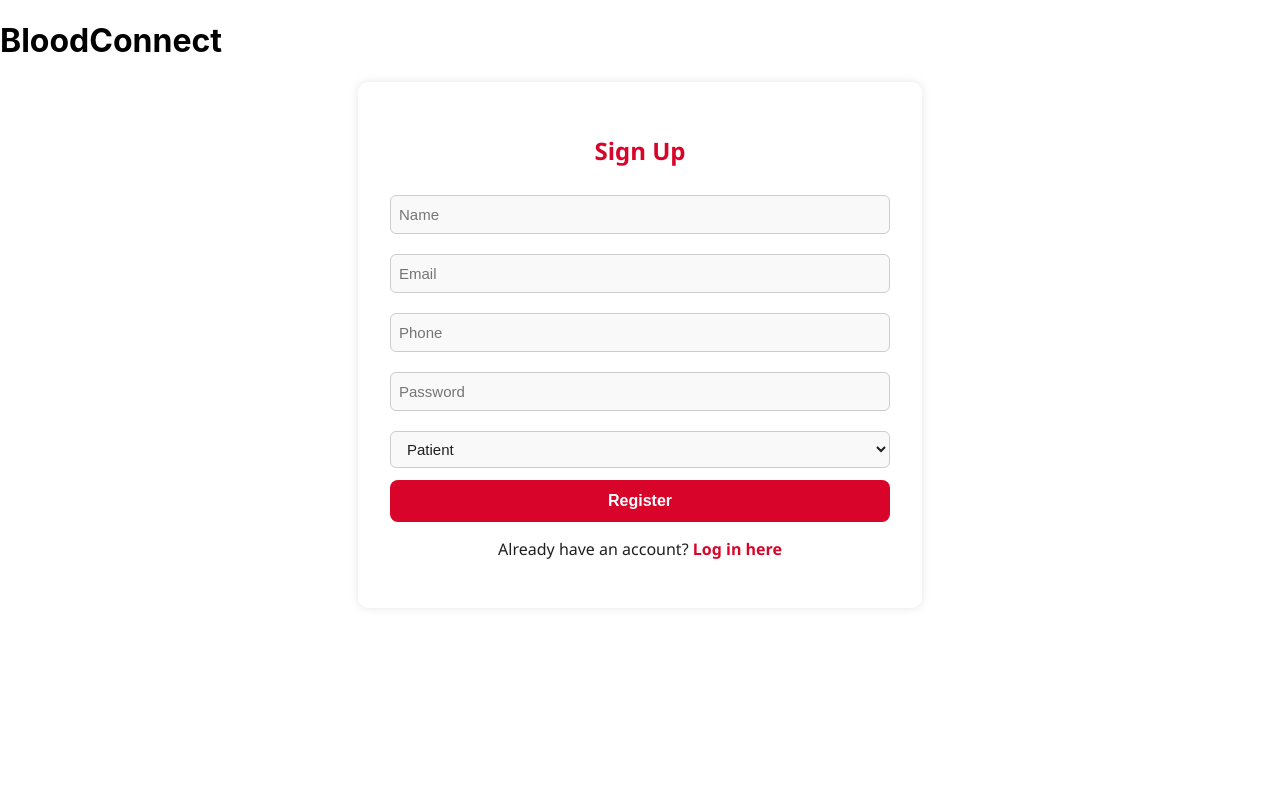
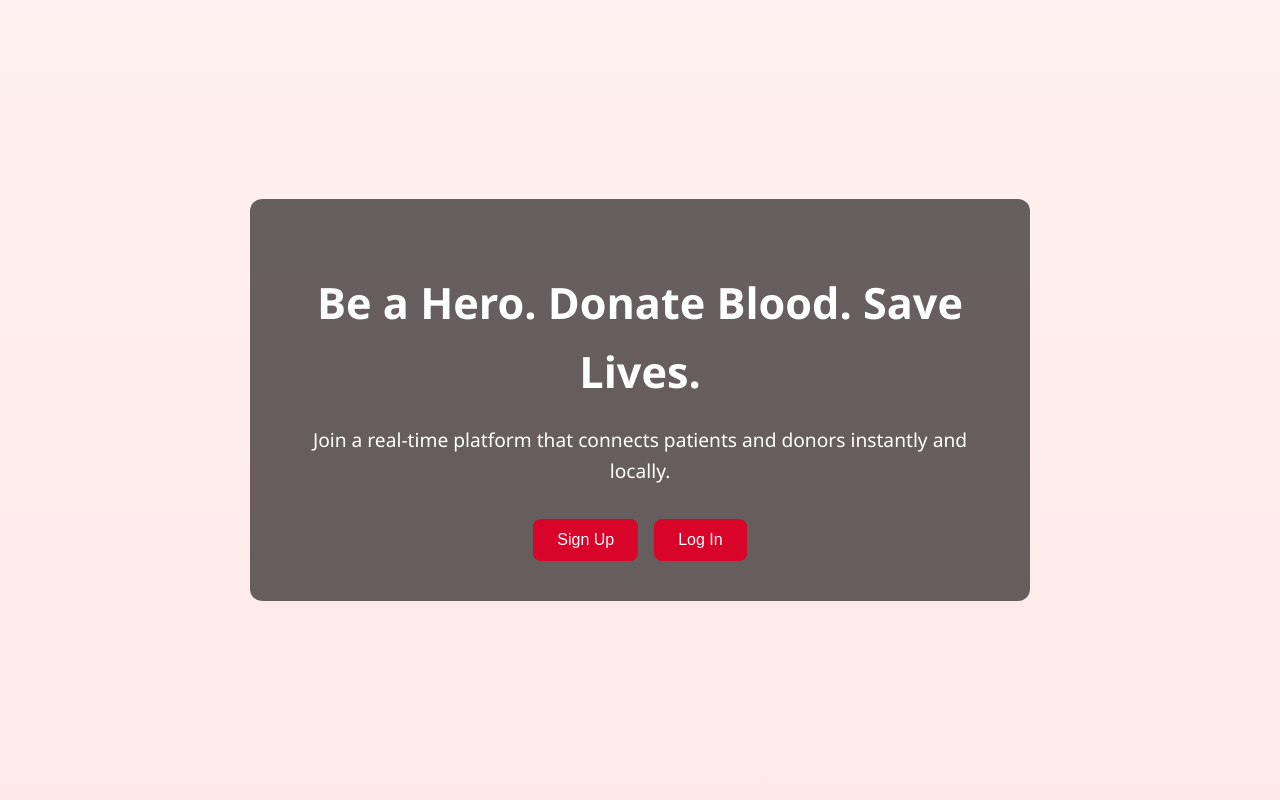
Before and after one commit to dylanchezz/DonorConnect, a React (Create React App) app in the folder DonorConnect/frontend/: page / in a window 1280 px wide. Shown: the top 800 px of the page. Built offline with nearby package versions, Linux system fonts and the light colour scheme.

Commit message:
Landing Page

```diff
--- a/DonorConnect/frontend/src/App.js
+++ b/DonorConnect/frontend/src/App.js
@@ -7,6 +7,7 @@ import LoginForm from './pages/LoginForm';
 import PatientDashboard from './pages/PatientDashboard';
 import Eligibility from './pages/eligibility';
 import Profile from './pages/Profile';
+import LandingPage from './pages/LandingPage';
 import DonorDashboard from './pages/DonorDashboard';
 
 
@@ -14,12 +15,12 @@ function App() {
   return (
     <Router>
       <div className="App">
-        <h1>BloodConnect</h1>
         <Routes>
-          <Route path="/" element={<SignupForm />} />
-          <Route path="/login" element={<LoginForm />} />
+          <Route path="/" element={<LandingPage />} />                    {/* ✅ now default */}
+          <Route path="/signup" element={<SignupForm />} />              {/* ⬅ Sign Up page */}
+          <Route path="/login" element={<LoginForm />} />                {/* ⬅ Login page */}
           <Route path="/patient-dashboard" element={<PatientDashboard />} />
-          <Route path="/eligibility" element={<Eligibility/>} />
+          <Route path="/eligibility" element={<Eligibility />} />
           <Route path="/profile" element={<Profile />} />
           <Route path="/donor-dashboard" element={<DonorDashboard />} />
 
--- /dev/null
+++ b/DonorConnect/frontend/src/pages/LandingPage.js
@@ -0,0 +1,70 @@
+import React from 'react';
+import { useNavigate } from 'react-router-dom';
+import '../styles/LandingPage.css';
+
+function LandingPage() {
+  const navigate = useNavigate();
+
+  return (
+    <div className="landing">
+      <header className="hero-section">
+        <div className="overlay">
+          <h1>Be a Hero. Donate Blood. Save Lives.</h1>
+          <p>Join a real-time platform that connects patients and donors instantly and locally.</p>
+          <div className="hero-buttons">
+            <button onClick={() => navigate('/signup')}>Sign Up</button>
+            <button onClick={() => navigate('/login')}>Log In</button>
+          </div>
+        </div>
+      </header>
+
+      <section className="info-section">
+        <h2>About BloodConnect</h2>
+        <p>
+          BloodConnect bridges the gap between patients in need and donors willing to save lives.
+          Our platform enables real-time matching, location-based visibility, and seamless coordination with hospitals.
+        </p>
+      </section>
+
+      <section className="how-section">
+        <h2>How It Works</h2>
+        <div className="how-steps">
+          <div className="step">
+            <h3>1. Sign Up</h3>
+            <p>Create an account as a donor or patient.</p>
+          </div>
+          <div className="step">
+            <h3>2. Post or Accept a Request</h3>
+            <p>Patients request blood. Donors view and respond to requests near them.</p>
+          </div>
+          <div className="step">
+            <h3>3. Save a Life</h3>
+            <p>Meet at the hospital and donate. Simple and impactful.</p>
+          </div>
+        </div>
+      </section>
+
+      <section className="features-section">
+        <h2>Key Features</h2>
+        <ul>
+          <li>📍 Location-based blood request system</li>
+          <li>🔔 Real-time notifications for urgent requests</li>
+          <li>👥 Role-specific dashboards for patients, donors, and admins</li>
+          <li>🗺️ Integrated Google Maps for donor-patient matching</li>
+        </ul>
+      </section>
+
+      <section className="cta-section">
+        <h2>Ready to Make a Difference?</h2>
+        <p>Sign up today and help save lives through smarter blood donation coordination.</p>
+        <button onClick={() => navigate('/signup')}>Get Started</button>
+      </section>
+
+      <footer className="footer">
+        <p>&copy; {new Date().getFullYear()} BloodConnect. Built with ❤️ to save lives.</p>
+      </footer>
+    </div>
+  );
+}
+
+export default LandingPage;
--- a/DonorConnect/frontend/src/pages/LoginForm.js
+++ b/DonorConnect/frontend/src/pages/LoginForm.js
@@ -71,7 +71,7 @@ const LoginForm = () => {
       {message && <p className="message">{message}</p>}
 
       <p className="link-note">
-        Don’t have an account? <Link to="/">Sign up here</Link>
+        Don’t have an account? <Link to="/signup">Sign up here</Link>
       </p>
     </div>
   );
--- /dev/null
+++ b/DonorConnect/frontend/src/styles/LandingPage.css
@@ -0,0 +1,103 @@
+.landing {
+  font-family: 'Segoe UI', Tahoma, Geneva, Verdana, sans-serif;
+  color: #1f1f1f;
+  line-height: 1.6;
+  background: linear-gradient(to bottom, #fff1f1, #ffe5e5, #ffd6d6);
+  min-height: 100vh;
+}
+
+.hero-section {
+  height: 100vh;
+  display: flex;
+  align-items: center;
+  justify-content: center;
+  position: relative;
+}
+
+.overlay {
+  background: rgba(0, 0, 0, 0.6); /* dark overlay */
+  color: white;
+  padding: 2.5rem;
+  border-radius: 12px;
+  text-align: center;
+  max-width: 700px;
+}
+
+.overlay h1 {
+  font-size: 2.7rem;
+  margin-bottom: 1rem;
+}
+
+.overlay p {
+  font-size: 1.2rem;
+  margin-bottom: 2rem;
+}
+
+.hero-buttons button {
+  background-color: #d90429;
+  color: white;
+  padding: 0.75rem 1.5rem;
+  margin: 0 0.5rem;
+  font-size: 1rem;
+  border: none;
+  border-radius: 8px;
+  cursor: pointer;
+  transition: background-color 0.3s ease;
+}
+
+.hero-buttons button:hover {
+  background-color: #a4001f;
+}
+
+.info-section,
+.features-section,
+.cta-section,
+.how-section {
+  padding: 3rem 2rem;
+  text-align: center;
+  /* No background here to allow the gradient from .landing */
+}
+
+.how-steps {
+  display: flex;
+  flex-wrap: wrap;
+  justify-content: space-around;
+  margin-top: 2rem;
+}
+
+.step {
+  max-width: 250px;
+  margin-bottom: 2rem;
+}
+
+.features-section ul {
+  list-style: none;
+  padding: 0;
+  margin-top: 1.5rem;
+}
+
+.features-section li {
+  margin: 0.75rem 0;
+  font-size: 1.1rem;
+}
+
+.cta-section button {
+  background-color: #d90429;
+  color: white;
+  padding: 0.75rem 1.5rem;
+  font-size: 1rem;
+  border: none;
+  border-radius: 8px;
+  cursor: pointer;
+}
+
+.cta-section button:hover {
+  background-color: #a4001f;
+}
+
+.footer {
+  background: #d90429;
+  color: white;
+  text-align: center;
+  padding: 1rem;
+}
```
Also changed, not shown: 1 other file (tests, documents, lock files or other folders).
